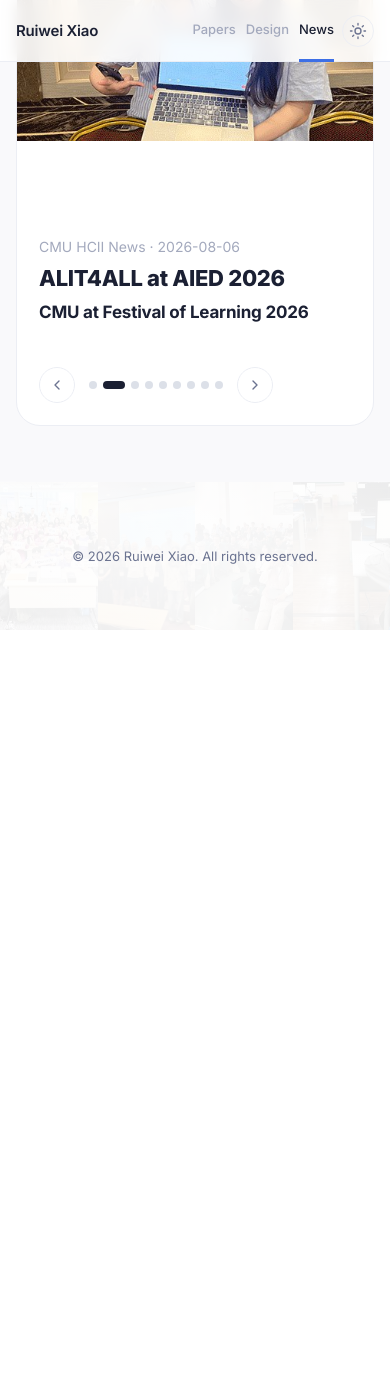
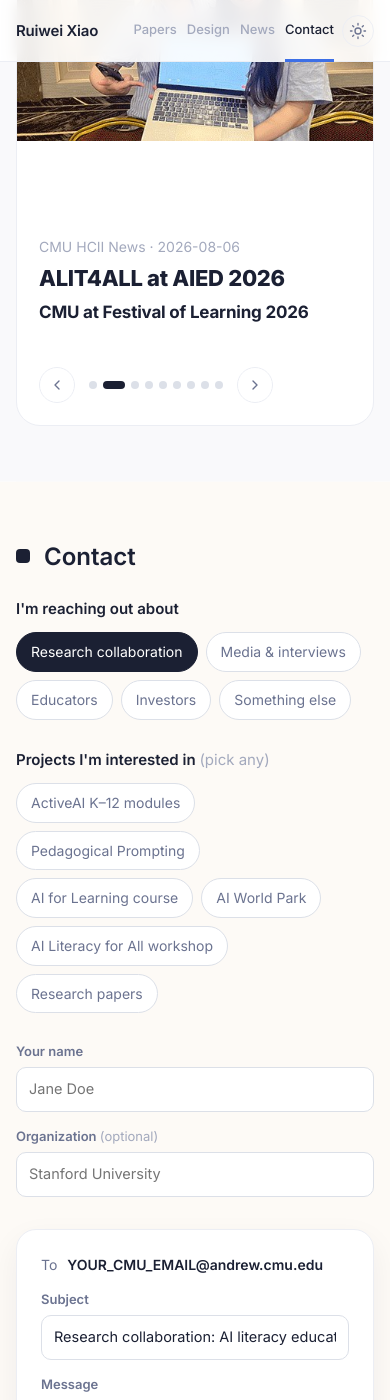
Before and after one commit to ruiwei-xiao/ruiwei-xiao.github.io, a Jekyll site: the page built from index.html, in a window 390 px wide and 1400 px high, scrolled down 6429 px. Built offline with Jekyll 4.4.1, drawn with Linux system fonts in a browser that asks for light colours; before the commit the page ends 7059 px from its top, so only the background shows below that; some of the changed text lies outside the part shown.

Commit message:
Add Contact tab with an editable email template
Co-Authored-By: Claude Opus 5.5 <noreply@anthropic.com>

```diff
--- a/_config.yml
+++ b/_config.yml
@@ -27,6 +27,8 @@ markdown: kramdown
 highlighter: rouge
 
 cv_url: https://drive.google.com/file/d/12XQAa_tvCNml65rYvvtBqdnH0Qc25q6O/view?usp=sharing
+# 首页 Contact 版块的收件邮箱（会公开显示）
+contact_email: YOUR_CMU_EMAIL@andrew.cmu.edu
 
 # 整站 "Under construction" 蒙版；改成 false 即可去掉
 under_construction: false
--- /dev/null
+++ b/_data/contact.yml
@@ -0,0 +1,80 @@
+# 首页 Contact 版块：选来意 + 感兴趣的项目，自动生成一封可编辑的邮件（收件人在 _config.yml 的 contact_email）。
+# 模板里的占位符：{name} 名字、{from} "from 机构"（没填机构就是空）、{projects} 选中的项目（没选就是 "AI literacy education"）。
+# 方括号里的内容是留给对方自己改的提示。
+categories:
+  - key: research
+    label: Research collaboration
+    subject: "Research collaboration: {projects}"
+    body: |
+      Hi Ruiwei,
+
+      I'm {name}{from}. I came across your work on {projects} and would love to explore a research collaboration.
+
+      [A few sentences about your research and the collaboration you have in mind]
+
+      Would you be open to a short call in the coming weeks?
+
+      Best,
+      {name}
+  - key: media
+    label: Media & interviews
+    subject: "Interview request: {projects}"
+    body: |
+      Hi Ruiwei,
+
+      I'm {name}{from}. I'm working on a story about [topic] and would love to interview you about {projects}.
+
+      [Outlet, format (written, podcast, video), and your deadline]
+
+      Let me know if you'd be available, and what times work for you.
+
+      Best,
+      {name}
+  - key: educator
+    label: Educators
+    subject: "Bringing {projects} to my students"
+    body: |
+      Hi Ruiwei,
+
+      I'm {name}{from}. I teach [grade level / subject] and I'm interested in bringing {projects} to my students.
+
+      [How many students, your timeline, and any questions you have]
+
+      Could you share how I can get started?
+
+      Best,
+      {name}
+  - key: investor
+    label: Investors
+    subject: "ActiveAI: {projects}"
+    body: |
+      Hi Ruiwei,
+
+      I'm {name}{from}. I've been following ActiveAI and your work on {projects}, and I'd like to learn more about where you're taking it.
+
+      [Your fund or focus area, and what you'd like to discuss]
+
+      Would you be open to a short intro call?
+
+      Best,
+      {name}
+  - key: other
+    label: Something else
+    subject: "Hello from {name}"
+    body: |
+      Hi Ruiwei,
+
+      I'm {name}{from}. I'm reaching out about {projects}.
+
+      [Your message]
+
+      Best,
+      {name}
+
+projects:
+  - ActiveAI K–12 modules
+  - Pedagogical Prompting
+  - AI for Learning course
+  - AI World Park
+  - AI Literacy for All workshop
+  - Research papers
--- a/_layouts/default.html
+++ b/_layouts/default.html
@@ -29,6 +29,7 @@
           <a href="{{ '/#publications' | relative_url }}" data-go="publications"{% if page.url == '/publications/' %} class="on"{% endif %}><span class="full">Publications</span><span class="short">Papers</span></a>
           <a href="{{ '/#learning-design' | relative_url }}" data-go="learning-design"><span class="full">Learning Design</span><span class="short">Design</span></a>
           <a href="{{ '/#press' | relative_url }}" data-go="press">News</a>
+          <a href="{{ '/#contact' | relative_url }}" data-go="contact">Contact</a>
         </div>
         <button class="theme-toggle" type="button" aria-label="Toggle dark mode">
           <svg class="sun" viewBox="0 0 24 24"><circle cx="12" cy="12" r="4"/><path d="M12 2v2M12 20v2M4.9 4.9l1.4 1.4M17.7 17.7l1.4 1.4M2 12h2M20 12h2M4.9 19.1l1.4-1.4M17.7 6.3l1.4-1.4"/></svg>
--- a/assets/css/style.css
+++ b/assets/css/style.css
@@ -14,7 +14,7 @@
   --mask-1: rgba(255,255,255,.97); --mask-2: rgba(255,255,255,.95); --mask-3: rgba(255,255,255,.92);
   --hl-1: rgba(61,111,230,.16); --hl-2: rgba(58,164,106,.16);   /* 高亮下面的荧光笔 */
   --glow-edge: rgba(255,255,255,.7); --glow: rgba(61,111,230,.06); --glow-2: rgba(61,111,230,.05);
-  --sec-pub: #f8f9fe; --sec-ld: #f6fbf8; --sec-press: #f9f9fb;   /* 各版块背景：极浅的蓝 / 绿 / 灰 */
+  --sec-pub: #f8f9fe; --sec-ld: #f6fbf8; --sec-press: #f9f9fb; --sec-contact: #fdfaf6;   /* 各版块背景：极浅的蓝 / 绿 / 灰 / 暖白 */
   color-scheme: light;
 }
 /* 深色模式：由 <html data-theme="dark"> 控制（默认跟随系统，导航栏按钮可切换） */
@@ -32,7 +32,7 @@
   --mask-1: rgba(15,18,32,.96); --mask-2: rgba(15,18,32,.94); --mask-3: rgba(15,18,32,.9);
   --hl-1: rgba(109,147,242,.24); --hl-2: rgba(76,191,127,.24);
   --glow-edge: rgba(0,0,0,.45); --glow: rgba(0,0,0,.28); --glow-2: rgba(0,0,0,.32);   /* 深色：黑色细边 + 柔和的黑色晕染 */
-  --sec-pub: #121629; --sec-ld: #111a1f; --sec-press: #13162a;
+  --sec-pub: #121629; --sec-ld: #111a1f; --sec-press: #13162a; --sec-contact: #17162a;
   color-scheme: dark;
 }
 * { box-sizing: border-box; }
@@ -531,13 +531,39 @@ html:not(.uc-off):has(.uc) { overflow: hidden; }
 .uc-peek { margin-top: 20px; padding: 0; border: 0; background: none; font: inherit; font-size: 14px; color: var(--muted); cursor: pointer; }
 .uc-peek:hover { color: var(--ink); }
 
+/* Contact：左边选来意 / 项目 / 名字，右边是自动生成、可编辑的邮件 */
+.contact { display: grid; grid-template-columns: minmax(0, 1fr) minmax(0, 1.15fr); gap: 56px; align-items: start; }
+.contact-q { margin: 0 0 12px; font-size: 15px; font-weight: 600; color: var(--ink); }
+.contact-q span, .contact-fields label i { font-style: normal; font-weight: 400; color: var(--faint); }
+.chips-pick { display: flex; flex-wrap: wrap; gap: 8px; margin-bottom: 28px; }
+.chips-pick button { padding: 8px 14px; border: 1px solid var(--line-strong); border-radius: 999px; background: var(--surface); font: inherit; font-size: 14px; color: var(--muted); cursor: pointer; transition: .15s; }
+.chips-pick button:hover { color: var(--ink); border-color: var(--muted); }
+.chips-pick button[aria-pressed="true"] { border-color: var(--ink); background: var(--ink); color: var(--bg); }
+.contact-fields { display: grid; grid-template-columns: 1fr 1fr; gap: 14px; }
+.contact label { display: grid; gap: 6px; font-size: 13px; font-weight: 600; color: var(--muted); }
+.contact input, .contact textarea { width: 100%; box-sizing: border-box; padding: 10px 12px; border: 1px solid var(--line-strong); border-radius: 10px; background: var(--surface); font: inherit; font-size: 14.5px; font-weight: 400; line-height: 1.55; color: var(--ink); }
+.contact input:focus, .contact textarea:focus { outline: none; border-color: var(--blue); box-shadow: 0 0 0 3px var(--blue-bg); }
+.contact textarea { resize: vertical; min-height: 260px; }
+.contact-mail { display: grid; gap: 14px; padding: 24px; border: 1px solid var(--line); border-radius: 20px; background: var(--surface); box-shadow: 0 12px 32px var(--shadow); }
+.mail-to { margin: 0; font-size: 14px; color: var(--muted); }
+.mail-to a { margin-left: 6px; color: var(--ink); font-weight: 600; }
+.mail-actions { display: flex; flex-wrap: wrap; align-items: center; gap: 10px 14px; }
+.mail-send { padding: 11px 20px; border-radius: 999px; background: var(--solid); color: var(--on-solid); font-weight: 600; font-size: 14.5px; }
+.mail-send:hover { background: var(--solid-hover); }
+.mail-copy { padding: 10px 18px; border: 1px solid var(--line-strong); border-radius: 999px; background: none; font: inherit; font-size: 14.5px; font-weight: 500; color: var(--ink); cursor: pointer; }
+.mail-copy:hover { background: var(--soft); }
+.mail-reset { margin-left: auto; padding: 0; border: 0; background: none; font: inherit; font-size: 13px; color: var(--faint); text-decoration: underline; text-underline-offset: 3px; cursor: pointer; }
+
 /* 版块背景：Publications / Learning Design / In the news 各有极浅的底色，铺满整个屏幕宽度；
    底色本身就分隔版块，所以去掉分隔线，上下间距改成版块内边距（颜色才能接上） */
-#publications, #learning-design, #press { margin-top: 0; padding: 88px 0; border-top: 0; box-shadow: 0 0 0 100vmax var(--sec-bg); clip-path: inset(0 -100vmax); background: var(--sec-bg); }
+#publications, #learning-design, #press, #contact { margin-top: 0; padding: 88px 0; border-top: 0; box-shadow: 0 0 0 100vmax var(--sec-bg); clip-path: inset(0 -100vmax); background: var(--sec-bg); }
 #publications { --sec-bg: var(--sec-pub); }
 #learning-design { --sec-bg: var(--sec-ld); }
 #press { --sec-bg: var(--sec-press); }
+#contact { --sec-bg: var(--sec-contact); scroll-margin-top: 40px; }
 #press + * { margin-top: 0; }
 @media (max-width: 760px) {
-  #publications, #learning-design, #press { padding: 56px 0; }
+  #publications, #learning-design, #press, #contact { padding: 56px 0; }
+  .contact { grid-template-columns: minmax(0, 1fr); gap: 32px; }
+  .contact-fields { grid-template-columns: minmax(0, 1fr); }
 }
--- a/assets/js/site.js
+++ b/assets/js/site.js
@@ -168,3 +168,53 @@ document.querySelectorAll('.pub-tabs').forEach(group => {
     intros.forEach(i => { i.hidden = i.dataset.card !== card.dataset.card; });
   }));
 })();
+
+// 首页 Contact：按来意 + 项目 + 名字生成邮件；用户手动改过主题或正文后不再自动覆盖（可点 Reset 恢复）
+(function () {
+  const data = document.getElementById('contact-data');
+  if (!data) return;
+  const { email, categories } = JSON.parse(data.textContent);
+  const $ = id => document.getElementById(id);
+  const subject = $('ct-subject'), body = $('ct-body'), send = $('ct-send'), copy = $('ct-copy'), reset = $('ct-reset');
+  const catBtns = [...document.querySelectorAll('[data-pick="category"] button')];
+  const projBtns = [...document.querySelectorAll('[data-pick="projects"] button')];
+  let edited = false;
+
+  const list = a => a.length < 2 ? a.join('') : a.length === 2 ? a.join(' and ') : a.slice(0, -1).join(', ') + ', and ' + a[a.length - 1];
+  function fill(t) {
+    const name = $('ct-name').value.trim() || '[Your name]';
+    const org = $('ct-org').value.trim();
+    const projects = list(projBtns.filter(b => b.getAttribute('aria-pressed') === 'true').map(b => b.dataset.key)) || 'AI literacy education';
+    return t.replace(/\{name\}/g, name).replace(/\{from\}/g, org ? ' from ' + org : '').replace(/\{projects\}/g, projects);
+  }
+  function updateLink() {
+    send.href = 'mailto:' + email + '?subject=' + encodeURIComponent(subject.value) + '&body=' + encodeURIComponent(body.value);
+  }
+  function render() {
+    if (!edited) {
+      const c = categories.find(c => c.key === catBtns.find(b => b.getAttribute('aria-pressed') === 'true').dataset.key);
+      subject.value = fill(c.subject);
+      body.value = fill(c.body).trim();
+    }
+    reset.hidden = !edited;
+    updateLink();
+  }
+
+  catBtns.forEach(b => b.addEventListener('click', () => {
+    catBtns.forEach(x => x.setAttribute('aria-pressed', x === b));
+    edited = false; render();
+  }));
+  projBtns.forEach(b => b.addEventListener('click', () => {
+    b.setAttribute('aria-pressed', b.getAttribute('aria-pressed') !== 'true'); render();
+  }));
+  ['ct-name', 'ct-org'].forEach(id => $(id).addEventListener('input', render));
+  [subject, body].forEach(el => el.addEventListener('input', () => { edited = true; reset.hidden = false; updateLink(); }));
+  reset.addEventListener('click', () => { edited = false; render(); });
+  copy.addEventListener('click', async () => {
+    const text = 'To: ' + email + '\nSubject: ' + subject.value + '\n\n' + body.value;
+    try { await navigator.clipboard.writeText(text); copy.textContent = 'Copied'; }
+    catch (e) { copy.textContent = 'Copy failed'; }
+    setTimeout(() => { copy.textContent = 'Copy email'; }, 1800);
+  });
+  render();
+})();
--- a/index.html
+++ b/index.html
@@ -227,3 +227,37 @@ title: Ruiwei Xiao
     {% endfor %}
   </div>
 </section>
+
+<!-- ===================== CONTACT ===================== -->
+<!-- 选来意 + 感兴趣的项目 → 右边自动生成一封可编辑的邮件，可以直接用邮件 app 打开发送或复制（模板在 _data/contact.yml） -->
+{% assign ct = site.data.contact %}
+<section class="sec" id="contact">
+  <div class="sec-h"><span class="dot ink"></span><h3>Contact</h3><small>Get in touch</small></div>
+  <div class="contact">
+    <div class="contact-pick">
+      <p class="contact-q">I'm reaching out about</p>
+      <div class="chips-pick" data-pick="category">
+        {% for c in ct.categories %}<button type="button" data-key="{{ c.key }}" aria-pressed="{% if forloop.first %}true{% else %}false{% endif %}">{{ c.label }}</button>{% endfor %}
+      </div>
+      <p class="contact-q">Projects I'm interested in <span>(pick any)</span></p>
+      <div class="chips-pick" data-pick="projects">
+        {% for pr in ct.projects %}<button type="button" data-key="{{ pr }}" aria-pressed="false">{{ pr }}</button>{% endfor %}
+      </div>
+      <div class="contact-fields">
+        <label><span>Your name</span><input type="text" id="ct-name" placeholder="Jane Doe" autocomplete="name"></label>
+        <label><span>Organization <i>(optional)</i></span><input type="text" id="ct-org" placeholder="Stanford University" autocomplete="organization"></label>
+      </div>
+    </div>
+    <div class="contact-mail">
+      <p class="mail-to">To <a href="mailto:{{ site.contact_email }}">{{ site.contact_email }}</a></p>
+      <label class="mail-field">Subject<input type="text" id="ct-subject"></label>
+      <label class="mail-field">Message<textarea id="ct-body" rows="12"></textarea></label>
+      <div class="mail-actions">
+        <a class="mail-send" id="ct-send" href="mailto:{{ site.contact_email }}">Open in email app</a>
+        <button type="button" class="mail-copy" id="ct-copy">Copy email</button>
+        <button type="button" class="mail-reset" id="ct-reset" hidden>Reset to template</button>
+      </div>
+    </div>
+  </div>
+  <script type="application/json" id="contact-data">{"email": {{ site.contact_email | jsonify }}, "categories": {{ ct.categories | jsonify }}}</script>
+</section>
```
